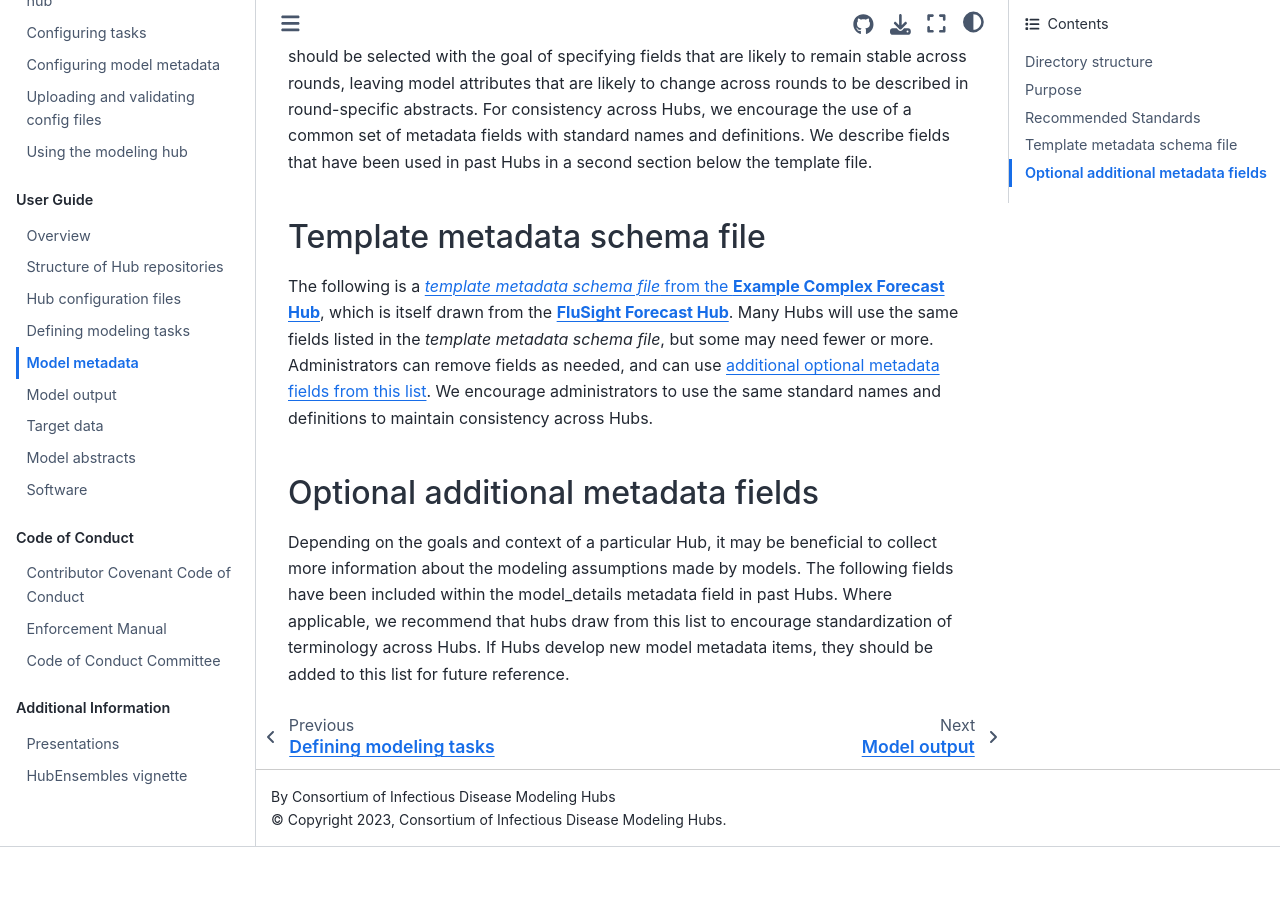
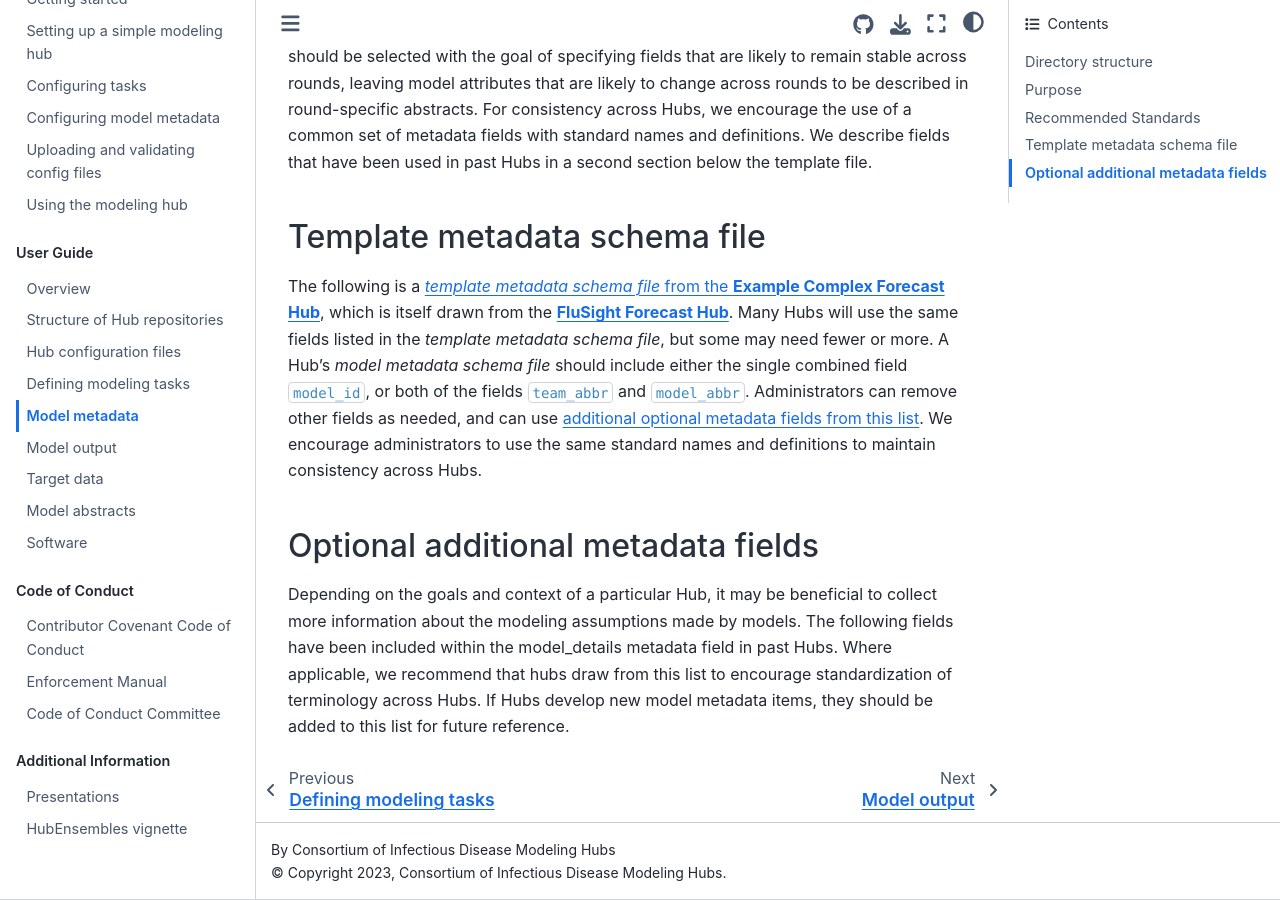
Before and after one commit to hubverse-org/hubDocs, a Sphinx documentation site: the page built from docs/source/user-guide/model-metadata.md, in a window 1280 px wide and 900 px high, scrolled down 897 px. Built offline with Sphinx 7.4.7 and the Sphinx Book theme 1.1.4, drawn with Linux system fonts in a browser that asks for light colours; before the commit the page ends 1744 px from its top, so only the background shows below that.

Commit message:
Addressing issue #2

```diff
--- a/docs/source/user-guide/model-metadata.md
+++ b/docs/source/user-guide/model-metadata.md
@@ -22,7 +22,7 @@
 
 ## Template metadata schema file
 
-The following is a [*template metadata schema file* from the **Example Complex Forecast Hub**](https://github.com/Infectious-Disease-Modeling-Hubs/example-complex-forecast-hub/blob/main/hub-config/model-metadata-schema.json), which is itself drawn from the [**FluSight Forecast Hub**](https://github.com/cdcepi/FluSight-forecast-hub/blob/main/model-metadata/README.md). Many Hubs will use the same fields listed in the *template metadata schema file*, but some may need fewer or more. Administrators can remove fields as needed, and can use [additional optional metadata fields from this list](#optional-additional-metadata-fields). We encourage administrators to use the same standard names and definitions to maintain consistency across Hubs.
+The following is a [*template metadata schema file* from the **Example Complex Forecast Hub**](https://github.com/Infectious-Disease-Modeling-Hubs/example-complex-forecast-hub/blob/main/hub-config/model-metadata-schema.json), which is itself drawn from the [**FluSight Forecast Hub**](https://github.com/cdcepi/FluSight-forecast-hub/blob/main/model-metadata/README.md). Many Hubs will use the same fields listed in the *template metadata schema file*, but some may need fewer or more. A Hub's *model metadata schema file* should include either the single combined field `model_id`, or both of the fields `team_abbr` and `model_abbr`. Administrators can remove other fields as needed, and can use [additional optional metadata fields from this list](#optional-additional-metadata-fields). We encourage administrators to use the same standard names and definitions to maintain consistency across Hubs.
 
    <script src="../_static/docson/widget.js" data-schema="https://raw.githubusercontent.com/Infectious-Disease-Modeling-Hubs/example-complex-forecast-hub/main/hub-config/model-metadata-schema.json"></script>
 
```
